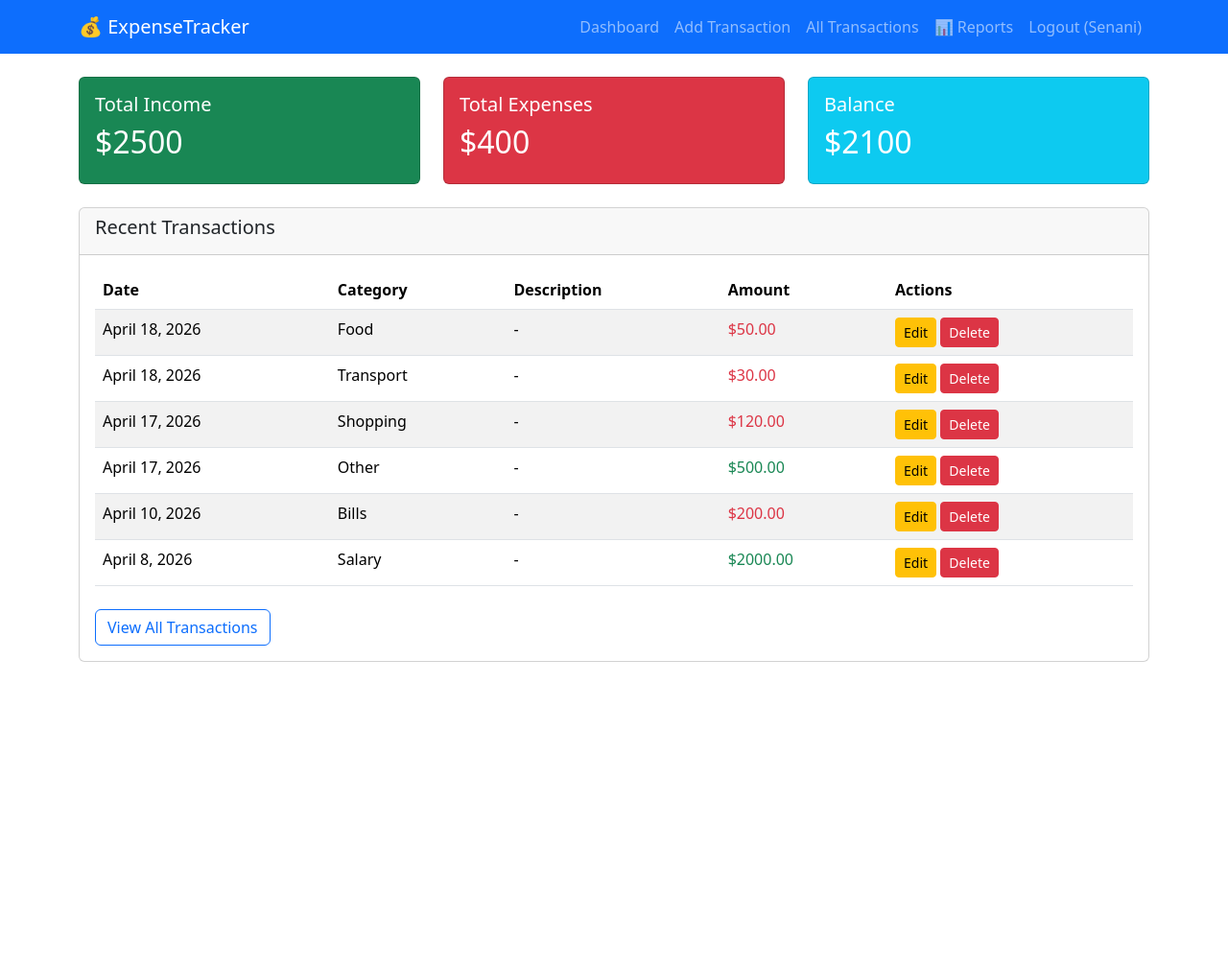
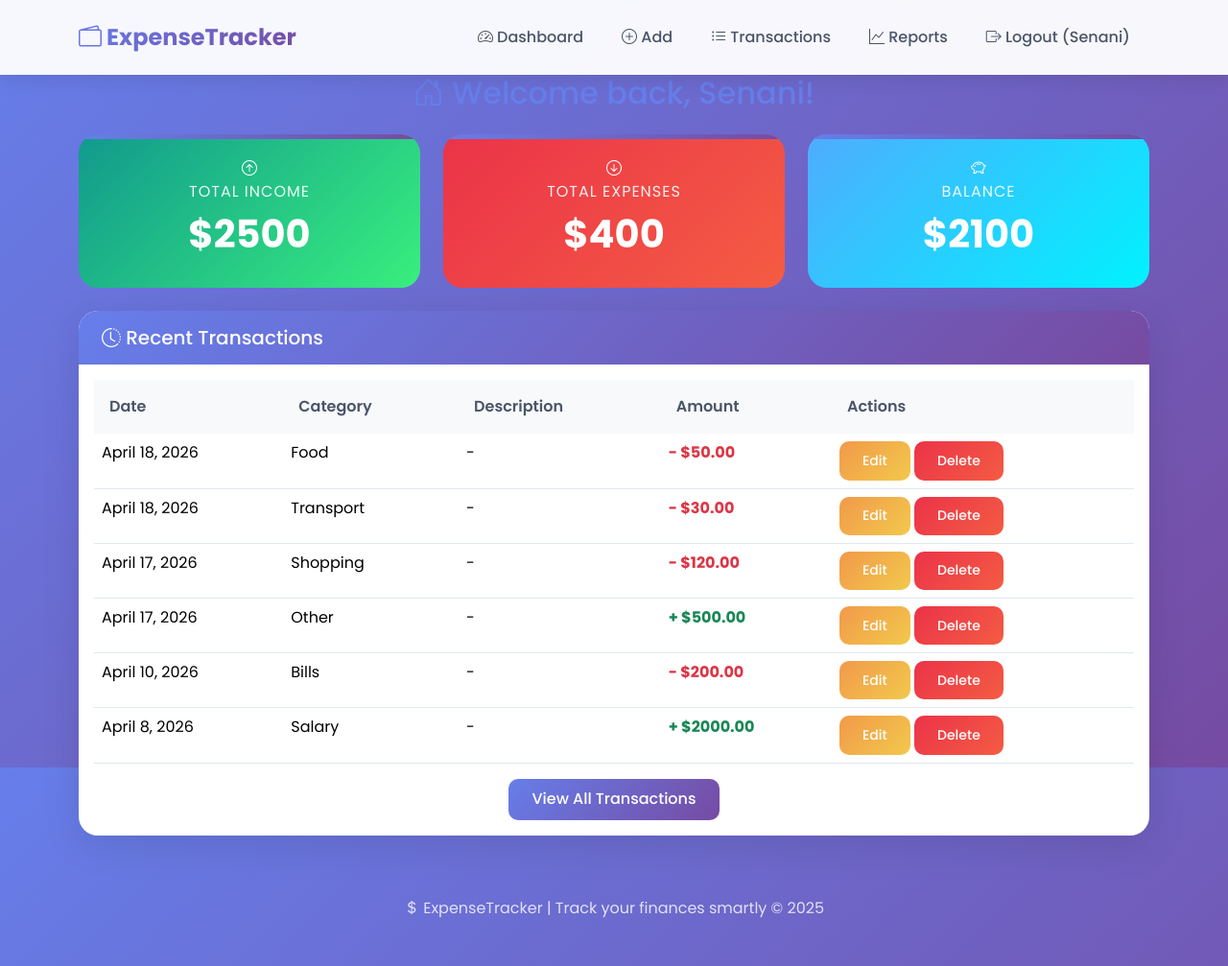
Before and after one commit to Prabhani-Jayakody/WebApp-Assignment, a Django app: page /transactions/ in a window 1280 px wide. Shown: the whole page at 96% size. Before the commit the page ends 690 px from the top, so only its background shows below. Run offline with Django 5.2, Linux system fonts and the light colour scheme; a user stored in the database is signed in; data comes from the database, SQL or seed files in the repository; both versions use the stored data as it was after the commit.

Commit message:
UI upgrade

```diff
--- /dev/null
+++ b/Static/css/modern.css
@@ -0,0 +1,293 @@
+@import url('https://fonts.googleapis.com/css2?family=Poppins:wght@300;400;500;600;700;800&display=swap');
+
+* {
+    margin: 0;
+    padding: 0;
+    box-sizing: border-box;
+}
+
+body {
+    font-family: 'Poppins', sans-serif;
+    background: linear-gradient(135deg, #667eea 0%, #764ba2 100%);
+    min-height: 100vh;
+    background-attachment: fixed;
+}
+
+/* Modern Navbar */
+.navbar {
+    background: rgba(255, 255, 255, 0.95) !important;
+    backdrop-filter: blur(10px);
+    box-shadow: 0 4px 20px rgba(0, 0, 0, 0.1);
+    padding: 1rem 0;
+}
+
+.navbar-brand {
+    font-size: 1.5rem;
+    font-weight: 700;
+    background: linear-gradient(135deg, #667eea, #764ba2);
+    -webkit-background-clip: text;
+    background-clip: text;
+    color: transparent !important;
+}
+
+.nav-link {
+    font-weight: 500;
+    color: #4a5568 !important;
+    transition: all 0.3s ease;
+    margin: 0 0.25rem;
+    border-radius: 8px;
+    padding: 0.5rem 1rem !important;
+}
+
+.nav-link:hover {
+    background: linear-gradient(135deg, #667eea, #764ba2);
+    color: white !important;
+    transform: translateY(-2px);
+}
+
+/* Modern Cards */
+.card {
+    border: none;
+    border-radius: 20px;
+    box-shadow: 0 10px 40px rgba(0, 0, 0, 0.1);
+    transition: all 0.3s ease;
+    background: white;
+    overflow: hidden;
+}
+
+.card:hover {
+    transform: translateY(-5px);
+    box-shadow: 0 20px 60px rgba(0, 0, 0, 0.15);
+}
+
+.card-header {
+    background: linear-gradient(135deg, #667eea, #764ba2);
+    color: white;
+    border: none;
+    padding: 1rem 1.5rem;
+    font-weight: 600;
+}
+
+/* Dashboard Stat Cards */
+.stat-card {
+    background: white;
+    border-radius: 20px;
+    padding: 1.5rem;
+    text-align: center;
+    transition: all 0.3s ease;
+    position: relative;
+    overflow: hidden;
+}
+
+.stat-card::before {
+    content: '';
+    position: absolute;
+    top: 0;
+    left: 0;
+    width: 100%;
+    height: 5px;
+    background: linear-gradient(90deg, #667eea, #764ba2);
+}
+
+.stat-card:hover {
+    transform: translateY(-10px);
+}
+
+.stat-card.income {
+    background: linear-gradient(135deg, #11998e, #38ef7d);
+    color: white;
+}
+
+.stat-card.expense {
+    background: linear-gradient(135deg, #eb3349, #f45c43);
+    color: white;
+}
+
+.stat-card.balance {
+    background: linear-gradient(135deg, #4facfe, #00f2fe);
+    color: white;
+}
+
+.stat-card h3 {
+    font-size: 2.5rem;
+    font-weight: 700;
+    margin: 0.5rem 0;
+}
+
+.stat-card p {
+    font-size: 1rem;
+    opacity: 0.9;
+    margin: 0;
+    text-transform: uppercase;
+    letter-spacing: 1px;
+}
+
+/* Modern Tables */
+.table {
+    margin-bottom: 0;
+}
+
+.table thead th {
+    background: #f8f9fa;
+    color: #4a5568;
+    font-weight: 600;
+    border: none;
+    padding: 1rem;
+}
+
+.table tbody tr {
+    transition: all 0.3s ease;
+    border-bottom: 1px solid #e2e8f0;
+}
+
+.table tbody tr:hover {
+    background: #f8f9fa;
+    transform: scale(1.01);
+}
+
+/* Modern Buttons */
+.btn {
+    border-radius: 10px;
+    padding: 0.6rem 1.5rem;
+    font-weight: 500;
+    transition: all 0.3s ease;
+    border: none;
+}
+
+.btn-primary {
+    background: linear-gradient(135deg, #667eea, #764ba2);
+}
+
+.btn-primary:hover {
+    transform: translateY(-2px);
+    box-shadow: 0 5px 15px rgba(102, 126, 234, 0.4);
+}
+
+.btn-danger {
+    background: linear-gradient(135deg, #eb3349, #f45c43);
+}
+
+.btn-danger:hover {
+    transform: translateY(-2px);
+    box-shadow: 0 5px 15px rgba(235, 51, 73, 0.4);
+}
+
+.btn-success {
+    background: linear-gradient(135deg, #11998e, #38ef7d);
+}
+
+.btn-warning {
+    background: linear-gradient(135deg, #f2994a, #f2c94c);
+    color: white;
+}
+
+/* Modern Forms */
+.form-control, .form-select {
+    border-radius: 12px;
+    border: 2px solid #e2e8f0;
+    padding: 0.75rem 1rem;
+    transition: all 0.3s ease;
+}
+
+.form-control:focus, .form-select:focus {
+    border-color: #667eea;
+    box-shadow: 0 0 0 3px rgba(102, 126, 234, 0.1);
+}
+
+.form-label {
+    font-weight: 600;
+    color: #4a5568;
+    margin-bottom: 0.5rem;
+}
+
+/* Badges */
+.badge {
+    padding: 0.5rem 1rem;
+    border-radius: 20px;
+    font-weight: 500;
+}
+
+.bg-success {
+    background: linear-gradient(135deg, #11998e, #38ef7d) !important;
+}
+
+.bg-danger {
+    background: linear-gradient(135deg, #eb3349, #f45c43) !important;
+}
+
+.bg-info {
+    background: linear-gradient(135deg, #4facfe, #00f2fe) !important;
+}
+
+/* Progress Bar */
+.progress {
+    border-radius: 10px;
+    height: 25px;
+    background: #e2e8f0;
+}
+
+.progress-bar {
+    border-radius: 10px;
+    background: linear-gradient(90deg, #eb3349, #f45c43);
+    font-weight: 600;
+    line-height: 25px;
+}
+
+/* Container Background */
+.container {
+    background: transparent;
+}
+
+/* Main Content Area */
+.main-content {
+    background: rgba(255, 255, 255, 0.95);
+    border-radius: 30px;
+    padding: 2rem;
+    margin: 1rem 0;
+    backdrop-filter: blur(10px);
+}
+
+/* Animations */
+@keyframes fadeInUp {
+    from {
+        opacity: 0;
+        transform: translateY(30px);
+    }
+    to {
+        opacity: 1;
+        transform: translateY(0);
+    }
+}
+
+.card, .stat-card {
+    animation: fadeInUp 0.6s ease-out;
+}
+
+/* Footer */
+footer {
+    background: transparent;
+    color: white;
+    text-align: center;
+    padding: 2rem;
+    margin-top: 2rem;
+}
+
+footer p {
+    opacity: 0.8;
+}
+
+/* Responsive */
+@media (max-width: 768px) {
+    .stat-card h3 {
+        font-size: 1.5rem;
+    }
+
+    .card-header h4, .card-header h5 {
+        font-size: 1rem;
+    }
+
+    .btn {
+        padding: 0.4rem 1rem;
+        font-size: 0.875rem;
+    }
+}
--- a/templates/base.html
+++ b/templates/base.html
@@ -3,15 +3,24 @@
 <head>
     <meta charset="UTF-8">
     <meta name="viewport" content="width=device-width, initial-scale=1.0">
-    <title>Expense Tracker</title>
+    <title>Expense Tracker | Smart Finance Manager</title>
+
     <!-- Bootstrap CSS -->
     <link href="https://cdn.jsdelivr.net/npm/bootstrap@5.3.0-alpha1/dist/css/bootstrap.min.css" rel="stylesheet">
+
+    <!-- Bootstrap Icons -->
+    <link rel="stylesheet" href="https://cdn.jsdelivr.net/npm/bootstrap-icons@1.11.1/font/bootstrap-icons.css">
+
+    <!-- Custom CSS -->
+    {% load static %}
+    <link rel="stylesheet" href="{% static 'css/modern.css' %}">
 </head>
 <body>
-    <!-- Navigation Bar -->
-    <nav class="navbar navbar-expand-lg navbar-dark bg-primary">
+    <nav class="navbar navbar-expand-lg sticky-top">
         <div class="container">
-            <a class="navbar-brand" href="{% url 'dashboard' %}">💰 ExpenseTracker</a>
+            <a class="navbar-brand" href="{% url 'dashboard' %}">
+                <i class="bi bi-wallet2"></i> ExpenseTracker
+            </a>
             <button class="navbar-toggler" type="button" data-bs-toggle="collapse" data-bs-target="#navbarNav">
                 <span class="navbar-toggler-icon"></span>
             </button>
@@ -19,26 +28,40 @@
                 <ul class="navbar-nav ms-auto">
                     {% if user.is_authenticated %}
                         <li class="nav-item">
-                            <a class="nav-link" href="{% url 'dashboard' %}">Dashboard</a>
+                            <a class="nav-link" href="{% url 'dashboard' %}">
+                                <i class="bi bi-speedometer2"></i> Dashboard
+                            </a>
                         </li>
                         <li class="nav-item">
-                            <a class="nav-link" href="{% url 'add_transaction' %}">Add Transaction</a>
+                            <a class="nav-link" href="{% url 'add_transaction' %}">
+                                <i class="bi bi-plus-circle"></i> Add
+                            </a>
                         </li>
                         <li class="nav-item">
-                            <a class="nav-link" href="{% url 'transaction_list' %}">All Transactions</a>
+                            <a class="nav-link" href="{% url 'transaction_list' %}">
+                                <i class="bi bi-list-ul"></i> Transactions
+                            </a>
                         </li>
                         <li class="nav-item">
-                            <a class="nav-link" href="{% url 'reports' %}">📊 Reports</a>
+                            <a class="nav-link" href="{% url 'reports' %}">
+                                <i class="bi bi-graph-up"></i> Reports
+                            </a>
                         </li>
                         <li class="nav-item">
-                            <a class="nav-link" href="/accounts/logout/">Logout ({{ user.username }})</a>
+                            <a class="nav-link" href="/accounts/logout/">
+                                <i class="bi bi-box-arrow-right"></i> Logout ({{ user.username }})
+                            </a>
                         </li>
                     {% else %}
                         <li class="nav-item">
-                            <a class="nav-link" href="/accounts/login/">Login</a>
+                            <a class="nav-link" href="/accounts/login/">
+                                <i class="bi bi-box-arrow-in-right"></i> Login
+                            </a>
                         </li>
                         <li class="nav-item">
-                            <a class="nav-link" href="/accounts/register/">Register</a>
+                            <a class="nav-link" href="/accounts/register/">
+                                <i class="bi bi-person-plus"></i> Register
+                            </a>
                         </li>
                     {% endif %}
                 </ul>
@@ -46,8 +69,7 @@
         </div>
     </nav>
 
-    <!-- Main Content -->
-    <div class="container mt-4">
+    <div class="container">
         {% if messages %}
             {% for message in messages %}
                 <div class="alert alert-{{ message.tags }} alert-dismissible fade show">
@@ -61,7 +83,10 @@
         {% endblock %}
     </div>
 
-    <!-- Bootstrap JS -->
+    <footer>
+        <p><i class="bi bi-currency-dollar"></i> ExpenseTracker | Track your finances smartly © 2025</p>
+    </footer>
+
     <script src="https://cdn.jsdelivr.net/npm/bootstrap@5.3.0-alpha1/dist/js/bootstrap.bundle.min.js"></script>
 </body>
 </html>
--- a/transactions/templates/transactions/dashboard.html
+++ b/transactions/templates/transactions/dashboard.html
@@ -3,41 +3,53 @@
 {% block title %}Dashboard{% endblock %}
 
 {% block content %}
+<div class="row">
+    <div class="col-12">
+        <h2 class="text-center mb-4" style="color: #667eea;">
+            <i class="bi bi-house-door"></i> Welcome back, {{ user.username }}!
+        </h2>
+    </div>
+</div>
+
 <div class="row mb-4">
     <div class="col-md-4">
-        <div class="card text-white bg-success">
-            <div class="card-body">
-                <h5 class="card-title">Total Income</h5>
-                <h2>${{ total_income }}</h2>
-            </div>
+        <div class="stat-card income">
+            <i class="bi bi-arrow-up-circle"></i>
+            <p>Total Income</p>
+            <h3>${{ total_income|default:"0" }}</h3>
         </div>
     </div>
     <div class="col-md-4">
-        <div class="card text-white bg-danger">
-            <div class="card-body">
-                <h5 class="card-title">Total Expenses</h5>
-                <h2>${{ total_expenses }}</h2>
-            </div>
+        <div class="stat-card expense">
+            <i class="bi bi-arrow-down-circle"></i>
+            <p>Total Expenses</p>
+            <h3>${{ total_expenses|default:"0" }}</h3>
         </div>
     </div>
     <div class="col-md-4">
-        <div class="card text-white bg-info">
-            <div class="card-body">
-                <h5 class="card-title">Balance</h5>
-                <h2>${{ balance }}</h2>
-            </div>
+        <div class="stat-card balance">
+            <i class="bi bi-piggy-bank"></i>
+            <p>Balance</p>
+            <h3>${{ balance|default:"0" }}</h3>
         </div>
     </div>
 </div>
 
 <div class="card">
     <div class="card-header">
-        <h5>Recent Transactions</h5>
+        <h5 class="mb-0"><i class="bi bi-clock-history"></i> Recent Transactions</h5>
     </div>
     <div class="card-body">
-        <table class="table table-striped">
+        <div class="table-responsive">
+            <table class="table table-hover">
                 <thead>
-                <tr><th>Date</th><th>Category</th><th>Description</th><th>Amount</th><th>Actions</th></tr>
+                    <tr>
+                        <th>Date</th>
+                        <th>Category</th>
+                        <th>Description</th>
+                        <th>Amount</th>
+                        <th>Actions</th>
+                    </tr>
                 </thead>
                 <tbody>
                     {% for t in transactions %}
@@ -45,20 +57,25 @@
                         <td>{{ t.date }}</td>
                         <td>{{ t.category }}</td>
                         <td>{{ t.description|default:"-" }}</td>
-                    <td class="{% if t.type == 'income' %}text-success{% else %}text-danger{% endif %}">
-                        ${{ t.amount }}
+                        <td class="{% if t.type == 'income' %}text-success{% else %}text-danger{% endif %} fw-bold">
+                            {% if t.type == 'income' %}+{% else %}-{% endif %} ${{ t.amount }}
                         </td>
                         <td>
-                        <a href="{% url 'edit_transaction' t.pk %}" class="btn btn-sm btn-warning">Edit</a>
-                        <a href="{% url 'delete_transaction' t.pk %}" class="btn btn-sm btn-danger">Delete</a>
+                            <a href="{% url 'edit_transaction' t.pk %}" class="btn btn-warning btn-sm">Edit</a>
+                            <a href="{% url 'delete_transaction' t.pk %}" class="btn btn-danger btn-sm">Delete</a>
                         </td>
                     </tr>
                     {% empty %}
-                <tr><td colspan="5" class="text-center">No transactions yet</td></tr>
+                    <tr>
+                        <td colspan="5" class="text-center">No transactions yet</td>
+                    </tr>
                     {% endfor %}
                 </tbody>
             </table>
-        <a href="{% url 'transaction_list' %}" class="btn btn-outline-primary mt-2">View All Transactions</a>
+        </div>
+        <div class="text-center mt-3">
+            <a href="{% url 'transaction_list' %}" class="btn btn-primary">View All Transactions</a>
+        </div>
     </div>
 </div>
 {% endblock %}
```
Also changed, not shown: myproject/settings.py (+7 -1 lines), db.sqlite3. Lines whose indentation alone changed are shown as unchanged.
